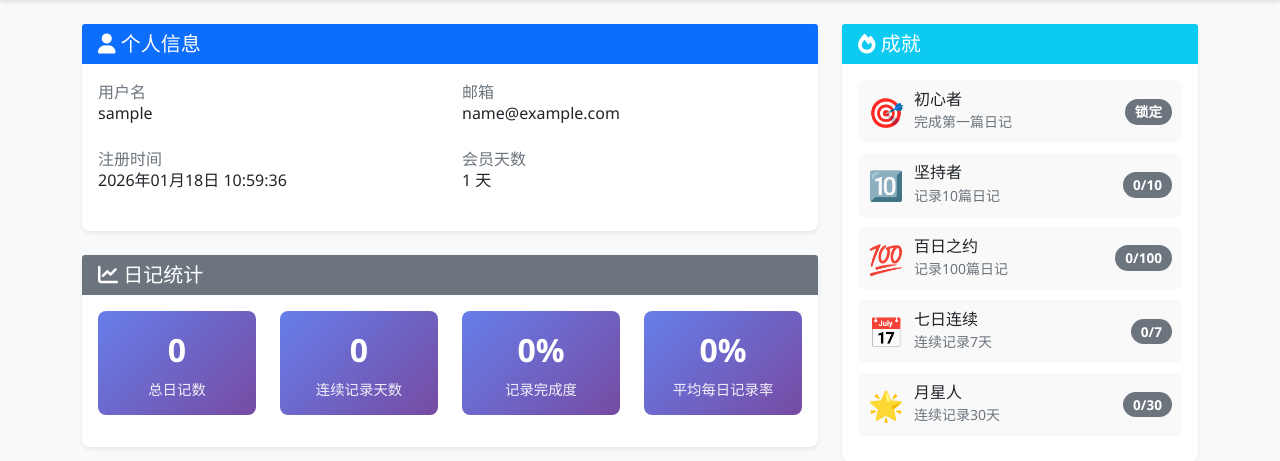
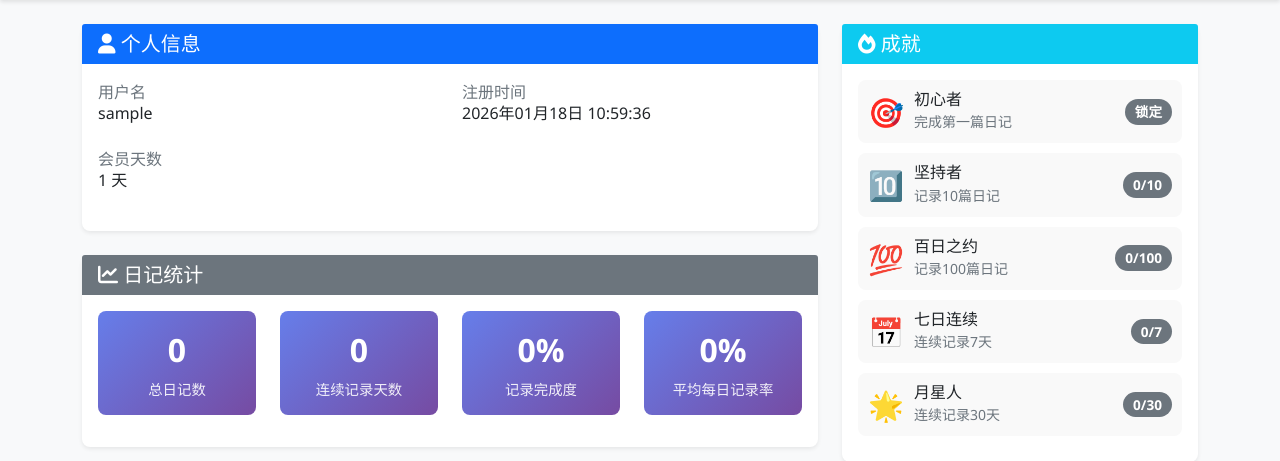
Before and after one commit to Are-You-OK-DEV/are-you-ok, a Flask app: page /profile in a window 1280 px wide. Shown: the part 57-518 px from the top of the page. Run offline with Flask 3, Linux system fonts and the light colour scheme; the visitor is signed in with stand-in values (Sample User, id 1); data that the repository does not hold is empty.

Commit message:
修复部分问题

```diff
--- a/app/db.py
+++ b/app/db.py
@@ -9,7 +9,7 @@ class User(UserMixin, db.Model):
     __tablename__ = 'users'
 
     id = db.Column(db.Integer, primary_key=True)
-    email = db.Column(db.String(120), unique=True, nullable=False, index=True)
+    email = db.Column(db.String(120), unique=True, nullable=True, index=True)
     username = db.Column(db.String(80), unique=True, nullable=False)
     password_hash = db.Column(db.String(256), nullable=False)
     created_at = db.Column(db.DateTime, default=datetime.utcnow)
--- a/app/models.py
+++ b/app/models.py
@@ -9,7 +9,7 @@ class User(UserMixin, db.Model):
     __tablename__ = 'users'
 
     id = db.Column(db.Integer, primary_key=True)
-    email = db.Column(db.String(120), unique=True, nullable=False, index=True)
+    email = db.Column(db.String(120), unique=True, nullable=True, index=True)
     username = db.Column(db.String(80), unique=True, nullable=False)
     password_hash = db.Column(db.String(256), nullable=False)
     created_at = db.Column(db.DateTime, default=datetime.utcnow)
--- a/app/templates/profile.html
+++ b/app/templates/profile.html
@@ -14,10 +14,6 @@
                     <div class="col-md-6 mb-3">
                         <label class="text-muted">用户名</label>
                         <h6>{{ user.username }}</h6>
-                    </div>
-                    <div class="col-md-6 mb-3">
-                        <label class="text-muted">邮箱</label>
-                        <h6>{{ user.email }}</h6>
                     </div>
                     <div class="col-md-6 mb-3">
                         <label class="text-muted">注册时间</label>
```
